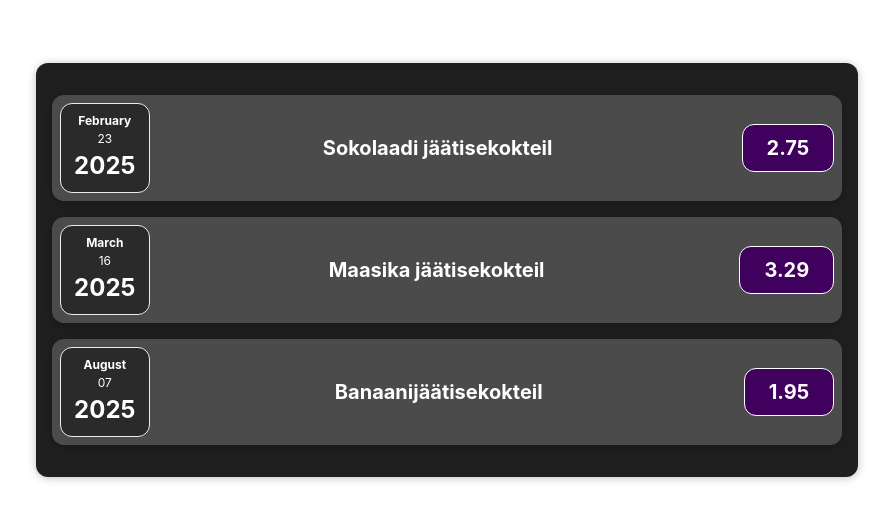
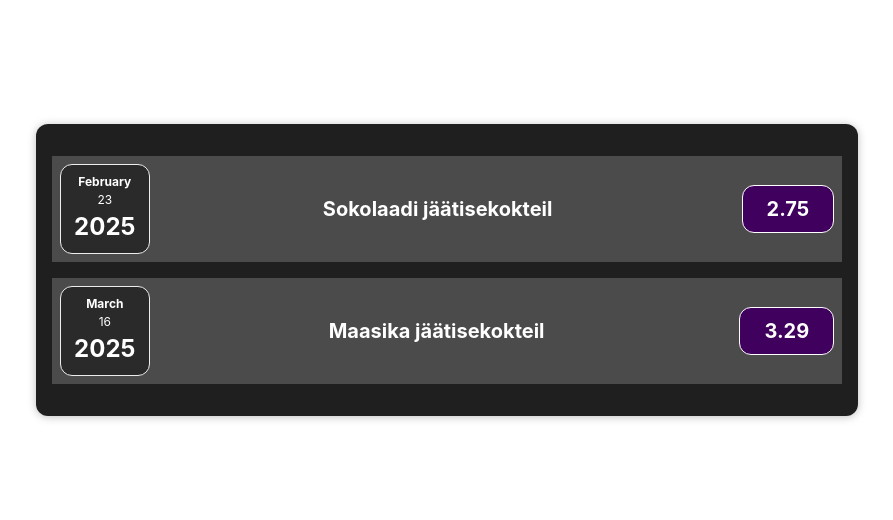
Before and after one commit to heilotiitsmaa/react-expenses, a React (Vite) app: page / in a window 1280 px wide. Shown: the part 130-650 px from the top of the page, without its empty margins (193-1086 px from the left). Built offline with nearby package versions, Linux system fonts and the light colour scheme.

Commit message:
7. Komponentide kompositsioon ja info edastamine

```diff
--- /dev/null
+++ b/src/components/Card.css
@@ -0,0 +1,4 @@
+.card {
+    border-radius: 12px;
+    box-shadow: 0 1px 8px rgba(0, 0, 0, 0.25);
+}
--- /dev/null
+++ b/src/components/Card.jsx
@@ -0,0 +1,13 @@
+import './Card.css'
+
+const Card = (props) => {
+    const classes = 'card ' + props.className
+
+    return (
+        <div className={classes}>
+            {props.children}
+        </div>
+    )
+}
+
+export default Card
--- a/src/components/ExpenseItem.css
+++ b/src/components/ExpenseItem.css
@@ -2,10 +2,10 @@
     display: flex;
     justify-content: space-between;
     align-items: center;
-    box-shadow: 0 2px 8px rgba(0, 0, 0, 0.25);
+    /*box-shadow: 0 2px 8px rgba(0, 0, 0, 0.25);*/
     padding: 0.5rem;
     margin: 1rem 0;
-    border-radius: 12px;
+    /*border-radius: 12px;*/
     background-color: #4b4b4b;
     color: white;
 }
--- a/src/components/Expenses.css
+++ b/src/components/Expenses.css
@@ -4,6 +4,4 @@
     margin: 2rem auto;
     width: 50rem;
     max-width: 95%;
-    border-radius: 12px;
-    box-shadow: 0 1px 8px rgba(0, 0, 0, 0.25);
 }
--- a/src/components/Expenses.jsx
+++ b/src/components/Expenses.jsx
@@ -1,20 +1,17 @@
 /* eslint-disable react/prop-types */
 //expense-item__price fail kättesaadavaks väljaspool
 import ExpenseItem from "./ExpenseItem.jsx";
+import Card from "./Card.jsx";
 import './Expenses.css'
-const Expenses = ({expenses}) => {
+const Expenses = (props) => {
     // Kontrollime saabunud props-e, et näha, mis andmed komponendile jõuavad.
 
     return (
-      <div className="expenses">
-        {expenses.map((expense) => (
-          <ExpenseItem
-            key={expense.id} // Unikaalne võti iga elemendi jaoks.
-            data={expense} // Saadame ExpenseItem-le ühe kulu objekti.
-          />
-        ))}
-      </div>
-    );
+      <Card className="expenses">
+          <ExpenseItem data={props.expenses[0]}/>
+          <ExpenseItem data={props.expenses[1]}/>
+      </Card>
+    )
   };
 
   export default Expenses;
```
